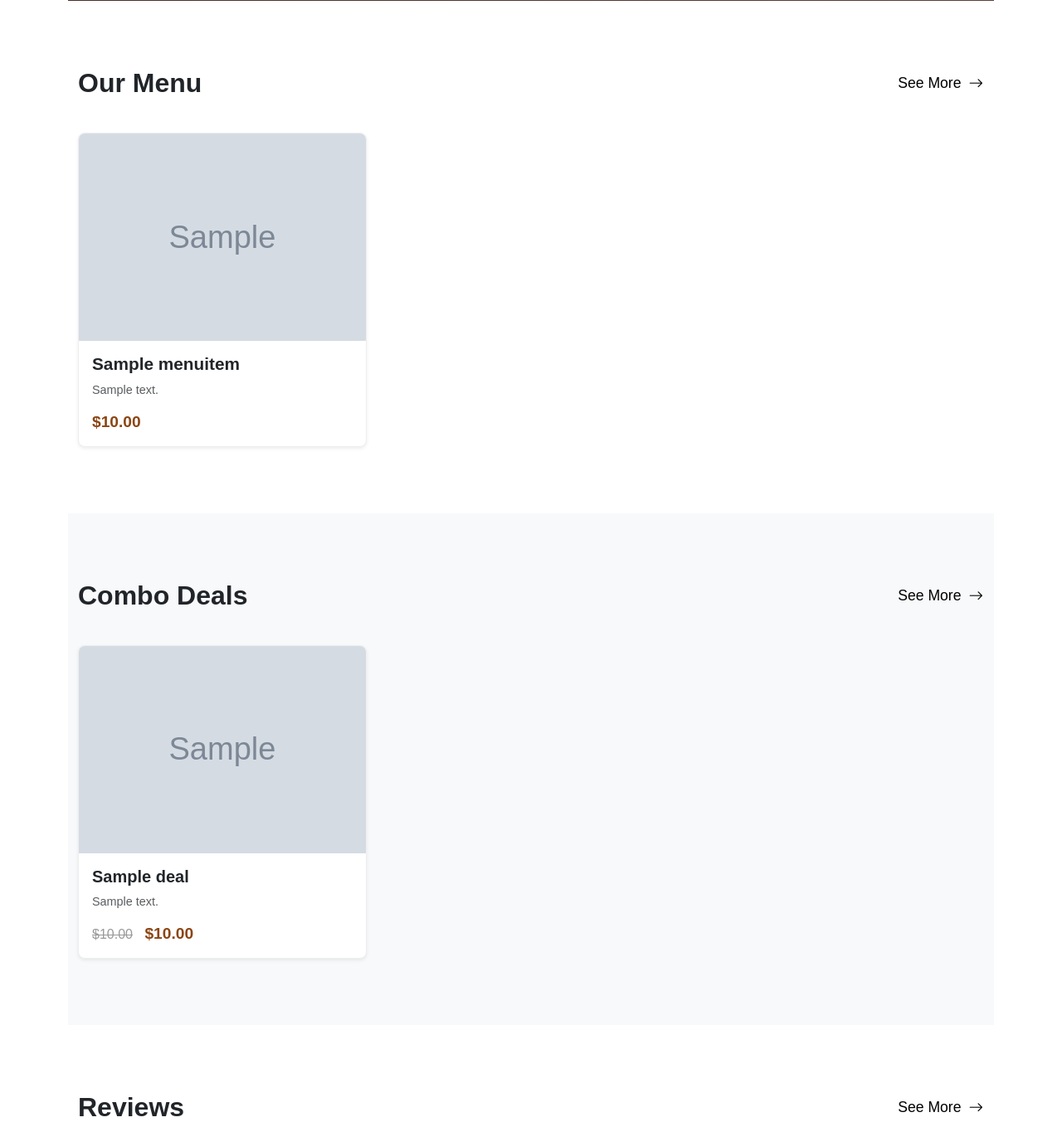
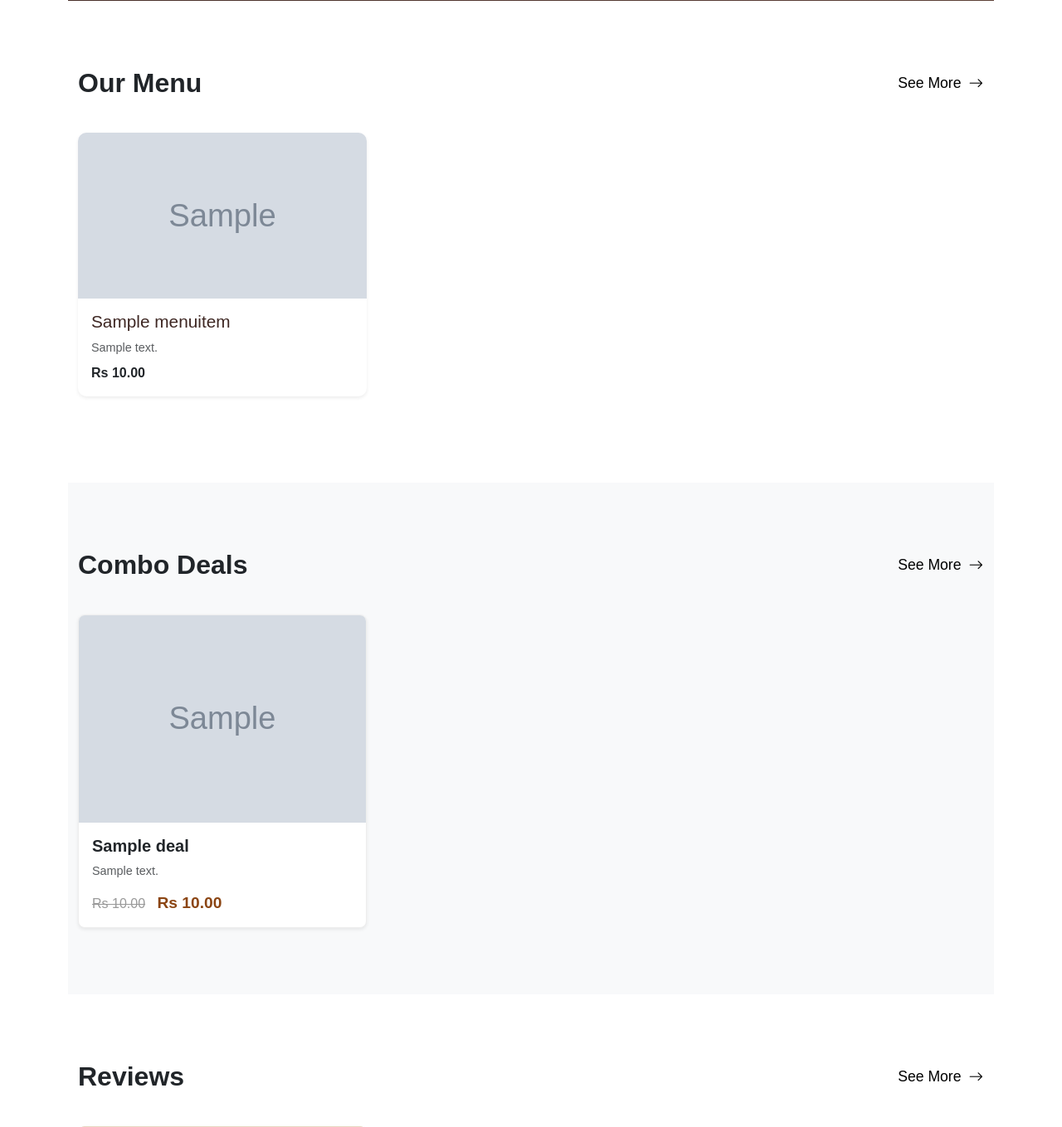
Before and after one commit to 1-ritika-1/Kafeihub, a Django app: page / in a window 1280 px wide. Shown: the part 686-2045 px from the top of the page at 83% size. Run offline with Django 5.2, Linux system fonts and the light colour scheme; tables that the repository leaves empty hold one stand-in row (values such as "Sample post"); grey boxes marked "Sample" are stand-in pictures.

Commit message:
Button fixes

```diff
--- a/homepage/static/homepage/style.css
+++ b/homepage/static/homepage/style.css
@@ -112,21 +112,36 @@ We use CSS variables and modern techniques for maintainability
 
 /* Individual menu item card */
 .menu-card {
-    background: white;
-    border-radius: 8px;
-    box-shadow: 0 4px 15px rgba(0, 0, 0, 0.1);
-    border: 1px solid #eee;
-    height: 100%;
-    overflow: hidden; /* Prevents content from bleeding outside border */
-    transition: all 0.3s ease; /* Smooth hover animation */
-    cursor: pointer;
+    cursor: pointer;               /* Makes entire card clickable */
+    border-radius: 10px;
+    overflow: hidden;
+    background: #fff;
+    transition: transform 0.15s ease, box-shadow 0.15s ease;
 }
 
 /* Hover effect for menu cards - creates a "pop out" illusion */
 .menu-card:hover {
-    transform: translateY(-5px); /* Moves card up 5px */
-    box-shadow: 0 8px 25px rgba(0, 0, 0, 0.15); /* Stronger shadow for depth */
-    border: 1px solid #eee; /* Maintains border during hover */
+    transform: translateY(-4px);
+    box-shadow: 0 6px 18px rgba(0,0,0,0.12);
+}
+
+/* Fix accidental text selection on click */
+.menu-card * {
+    user-select: none;
+}
+
+
+/* Ensures image does not break layout */
+.card-image-wrapper {
+    width: 100%;
+    height: 200px;
+    overflow: hidden;
+}
+
+.card-image-wrapper img {
+    width: 100%;
+    height: 100%;
+    object-fit: cover;
 }
 
 /* Content area inside menu card */
--- a/homepage/templates/homepage/home.html
+++ b/homepage/templates/homepage/home.html
@@ -1,11 +1,6 @@
 {% extends 'base.html' %}
 {% load static %}
 
-{% comment %}
-Homepage Template for KAFEI Coffee Shop
-This template displays the landing page with featured items from the database
-Uses Bootstrap 5 for responsive design and Django template language for dynamic content
-{% endcomment %}
 
 {% block title %}KAFEI — Homepage{% endblock %}
 
@@ -78,28 +73,23 @@ Uses Bootstrap 5 for responsive design and Django template language for dynamic
         <!-- Menu items grid - displays first 3 active items from database -->
         <div class="row g-4">
             {% for item in menu_items %}
-            <div class="col-md-4">
-                <!-- Individual menu card with hover effect -->
-                <div class="menu-card h-100 shadow-sm">
-                    <!-- Menu item image or placeholder -->
-                    {% if item.image %}
-                    <img src="{{ item.image.url }}" alt="{{ item.name }}" class="menu-item-image img-fluid">
-                    {% else %}
-                    <div class="image-placeholder d-flex align-items-center justify-content-center">
-                        <!-- Bootstrap icon as fallback when no image -->
-                        <i class="bi bi-cup-hot fs-1 text-muted"></i>
+            <div class="col-md-4 mb-4">
+                <div class="menu-card shadow-sm"
+                    role="button"
+                    onclick="window.location.href='{% url 'menu:menu_item_detail' item.id %}'">
+
+                <div class="card-image-wrapper">
+                    <img src="{{ item.image.url }}" class="menu-item-image img-fluid" alt="{{ item.name }}">
                 </div>
-                    {% endif %}
 
-                    <!-- Card content area -->
-                    <div class="menu-card-content p-3">
-                        <h4 class="h5 fw-bold text-dark mb-2">{{ item.name }}</h4>
-                        <!-- shorten description to keep cards uniform -->
-                        <p class="text-muted small mb-3">{{ item.description|truncatewords:20 }}</p>
-                        <span class="price h6 fw-bold">${{ item.price }}</span>
+                <div class="p-3">
+                    <h4 class="h5 mb-2">{{ item.name }}</h4>
+                    <p class="text-muted small mb-2">{{ item.description|truncatewords:15 }}</p>
+                    <strong class="text-dark">Rs {{ item.price }}</strong>
                 </div>
             </div>
         </div>
+
             {% empty %}
             <!-- This displays if there are no menu items in the database -->
             <div class="col-12">
@@ -129,8 +119,8 @@ Uses Bootstrap 5 for responsive design and Django template language for dynamic
         <div class="row g-4">
             {% for deal in deals %}
             <div class="col-md-4">
+                <a href="{% url 'deals:deals' %}?deal={{ deal.id }}" class="text-decoration-none text-dark">
                     <div class="deal-card h-100 shadow-sm">
-                    <!-- Deal image or placeholder -->
                         {% if deal.image %}
                         <img src="{{ deal.image.url }}" alt="{{ deal.title }}" class="deal-image img-fluid">
                         {% else %}
@@ -143,15 +133,16 @@ Uses Bootstrap 5 for responsive design and Django template language for dynamic
                             <h4 class="h5 fw-bold text-dark mb-2">{{ deal.title }}</h4>
                             <p class="text-muted small mb-3">{{ deal.description|truncatewords:20 }}</p>
 
-                        <!-- Price display - shows discount if available -->
                             <div class="deal-prices">
                                 {% if deal.price_before %}
-                            <span class="price-before">${{ deal.price_before }}</span>
+                                <span class="price-before">Rs {{ deal.price_before }}</span>
                                 {% endif %}
-                            <span class="price-after h6 fw-bold">${{ deal.price_after }}</span>
+                                <span class="price-after h6 fw-bold">Rs {{ deal.price_after }}</span>
                             </div>
                         </div>
                     </div>
+                </a>
+
             </div>
             {% empty %}
             <!-- Fallback if no deals available -->
```
Lines whose indentation alone changed are shown as unchanged.
